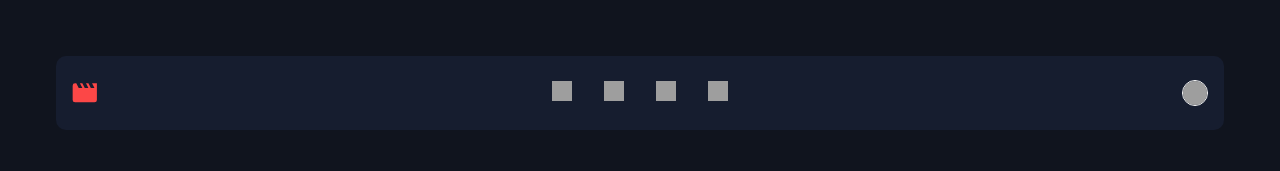
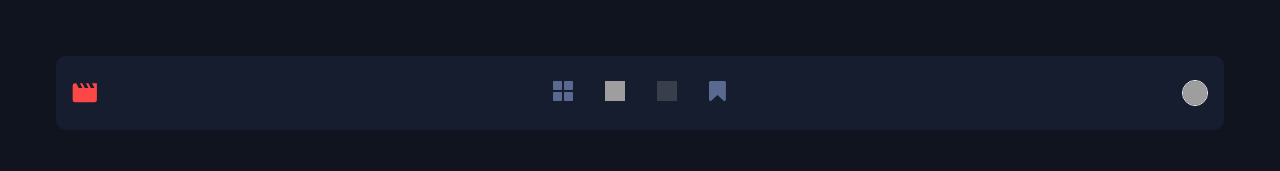
Before and after one commit to zanguraa/entertainment-web-app-react, a React (Create React App) app: page /entertainment-web-app-react/series in a window 1280 px wide. Shown: the top 171 px of the page. Built offline with nearby package versions, Linux system fonts and the light colour scheme; grey boxes are pictures that could not be loaded.

Commit message:
feat: add REadme.md file

```diff
--- a/src/assets/index.js
+++ b/src/assets/index.js
@@ -7,3 +7,4 @@
 export {default as BookmarkSaved} from "./icon-bookmark-empty.svg";
 export {default as Oval} from "./Oval.png";
 export {default as BookmarkFull} from "./icon-bookmark-full.svg";
+export {default as PlayIcon} from "./play.png";
--- a/src/components/Header.jsx
+++ b/src/components/Header.jsx
@@ -5,7 +5,6 @@
 import {
   TvSeriesIcon,
   HomeIcon,
-  BookmarkIcon,
   MoviesLogo,
   MoviesIcon,
   UserProfile,
@@ -22,24 +21,36 @@
         alt="logo"
       />
       <IconCont>
-        <NavLink to="/entertainment-web-app-react/">
-          {path === "Home" ? (
-            <img
-              path="/entertainment-web-app-react/"
-              src={HomeIcon}
-              alt="home"
+        <NavLink
+
+        style={{
+          opacity: path === "/" ? .26 : 1
+        }}
+          to="/entertainment-web-app-react/"
+        >
+          {path === "/" ? (
+            <svg width="20" height="20" xmlns="http://www.w3.org/2000/svg">
+              <path
+                d="M8 0H1C.4 0 0 .4 0 1v7c0 .6.4 1 1 1h7c.6 0 1-.4 1-1V1c0-.6-.4-1-1-1Zm0 11H1c-.6 0-1 .4-1 1v7c0 .6.4 1 1 1h7c.6 0 1-.4 1-1v-7c0-.6-.4-1-1-1ZM19 0h-7c-.6 0-1 .4-1 1v7c0 .6.4 1 1 1h7c.6 0 1-.4 1-1V1c0-.6-.4-1-1-1Zm0 11h-7c-.6 0-1 .4-1 1v7c0 .6.4 1 1 1h7c.6 0 1-.4 1-1v-7c0-.6-.4-1-1-1Z"
+                fill="#5A698F"
               />
+            </svg>
           ) : (
-            <img
-              path="/entertainment-web-app-react/"
-              style={{ hover: "red" }}
-              src={HomeIcon}
-              alt="home"
+            <svg width="20" height="20" xmlns="http://www.w3.org/2000/svg">
+              <path
+                d="M8 0H1C.4 0 0 .4 0 1v7c0 .6.4 1 1 1h7c.6 0 1-.4 1-1V1c0-.6-.4-1-1-1Zm0 11H1c-.6 0-1 .4-1 1v7c0 .6.4 1 1 1h7c.6 0 1-.4 1-1v-7c0-.6-.4-1-1-1ZM19 0h-7c-.6 0-1 .4-1 1v7c0 .6.4 1 1 1h7c.6 0 1-.4 1-1V1c0-.6-.4-1-1-1Zm0 11h-7c-.6 0-1 .4-1 1v7c0 .6.4 1 1 1h7c.6 0 1-.4 1-1v-7c0-.6-.4-1-1-1Z"
+                fill="#5A698F"
               />
+            </svg>
           )}
         </NavLink>
 
-        <NavLink to="/entertainment-web-app-react/movies">
+        <NavLink
+          style={({ isActive }) =>
+            isActive ? { opacity: "0.26" } : { opacity: "1" }
+          }
+          to="/entertainment-web-app-react/movies"
+        >
           {path === "Movies" ? (
             <img
               path="/entertainment-web-app-react/movies"
@@ -55,7 +66,12 @@
           )}
         </NavLink>
 
-        <NavLink to="/entertainment-web-app-react/series">
+        <NavLink
+          style={({ isActive }) =>
+            isActive ? { opacity: "0.26" } : { opacity: "1" }
+          }
+          to="/entertainment-web-app-react/series"
+        >
           {path === "Series" ? (
             <img
               path="/entertainment-web-app-react/series"
@@ -71,20 +87,23 @@
             />
           )}
         </NavLink>
-        <NavLink to="/entertainment-web-app-react/bookmark">
-          {path === "Series" ? (
-            <img
+        <NavLink
+          style={({ isActive }) =>
+            isActive ? { opacity: "0.26" } : { opacity: "1" }
+          }
+          to="/entertainment-web-app-react/bookmark"
+        >
+          <svg
             path="/entertainment-web-app-react/bookmark"
-              src={BookmarkIcon}
-              alt="bookmarks"
+            width="17"
+            height="20"
+            xmlns="http://www.w3.org/2000/svg"
+          >
+            <path
+              d="M15.387 0c.202 0 .396.04.581.119.291.115.522.295.694.542.172.247.258.52.258.82v17.038c0 .3-.086.573-.258.82a1.49 1.49 0 0 1-.694.542 1.49 1.49 0 0 1-.581.106c-.423 0-.79-.141-1.098-.423L8.46 13.959l-5.83 5.605c-.317.29-.682.436-1.097.436-.202 0-.396-.04-.581-.119a1.49 1.49 0 0 1-.694-.542A1.402 1.402 0 0 1 0 18.52V1.481c0-.3.086-.573.258-.82A1.49 1.49 0 0 1 .952.119C1.137.039 1.33 0 1.533 0h13.854Z"
+              fill="#5A698F"
             />
-          ) : (
-            <img
-              path="/entertainment-web-app-react/bookmark"
-              src={BookmarkIcon}
-              alt="bookmark"
-            />
-          )}
+          </svg>
         </NavLink>
       </IconCont>
       <img
--- a/src/components/MoviesCreator.jsx
+++ b/src/components/MoviesCreator.jsx
@@ -1,6 +1,6 @@
 import React from "react";
 import styled from "styled-components";
-import { MoviesIcon, BookmarkSaved, BookmarkFull, Oval } from "../assets/index";
+import { MoviesIcon, BookmarkSaved, BookmarkFull, Oval, PlayIcon } from "../assets/index";
 
 function MoviesCreator({ data, setData, title, condition }) {
   const bookmarkHandler = (title) => {
@@ -27,6 +27,10 @@
         {filteredMovies.map((movie, index) => {
           return (
             <MovieSingle key={index}>
+            <ImgCont>
+            <HoverDiv>
+              <img src={PlayIcon} alt="play" />
+            </HoverDiv>
               <img
                 style={{
                   width: "100%",
@@ -37,6 +41,8 @@
                 src={process.env.PUBLIC_URL + movie.thumbnail.regular.large}
                 alt="movies-poster"
               />
+              </ImgCont>
+
               <div
                 style={{
                   position: "absolute",
@@ -55,7 +61,7 @@
                 {" "}
                 <img
                   onClick={() => bookmarkHandler(movie.title)}
-                  style={{ width: "11x", height: "14px" }}
+                  style={{ width: "11x", height: "14px", zIndex: "0" }}
                   src={movie.isBookmarked ? BookmarkFull : BookmarkSaved}
                   alt="bookmark-saved"
                 />
@@ -160,3 +166,26 @@
     height: 12px;
   }
 `;
+
+
+const ImgCont = styled.div`
+  position: relative;
+
+`;
+
+const HoverDiv = styled.div`
+  position: absolute;
+  top: 40%;
+  left: 30%;
+ cursor: pointer;
+  opacity: 0;
+  &:hover {
+      opacity: 1;
+      transition: all 0.3s;
+    }
+    img {
+      width: 117px;
+      height: 50px;
+    }
+
+`
```
Also changed, not shown: src/assets/play.png (added), 1 other file (tests, documents, lock files or other folders). Lines whose indentation alone changed are shown as unchanged.
